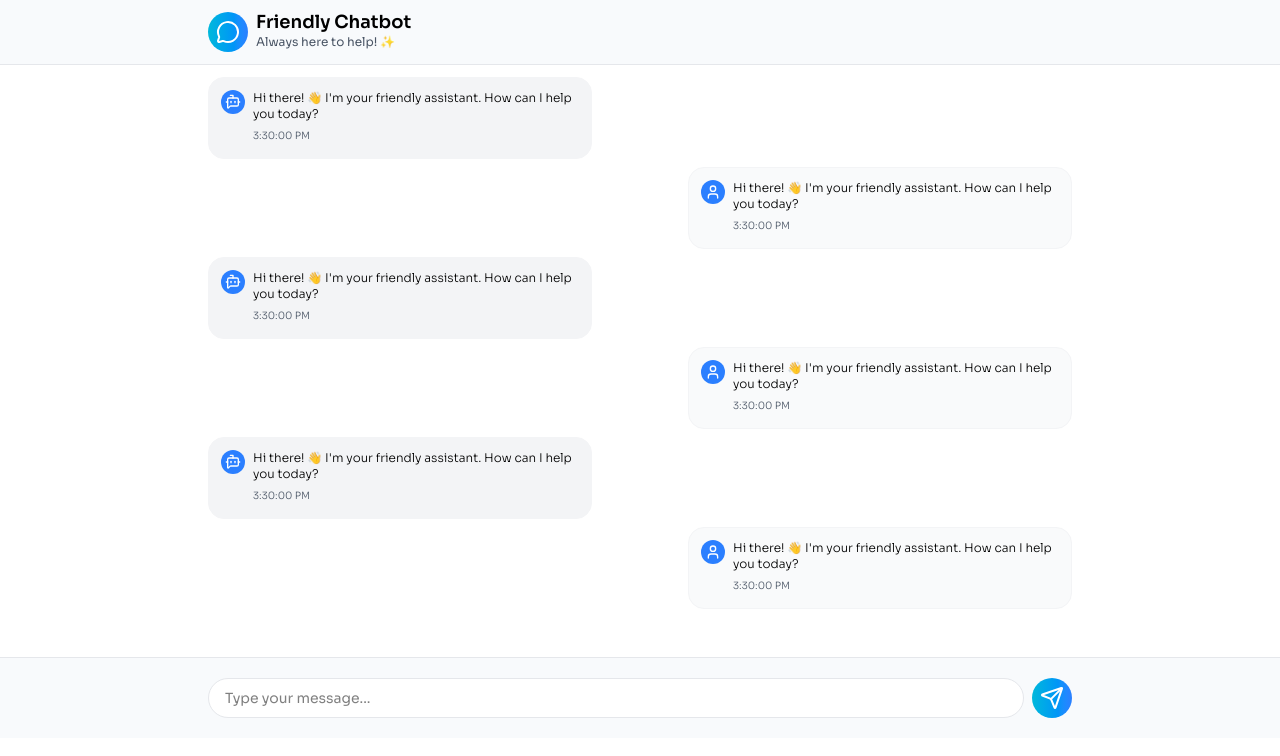
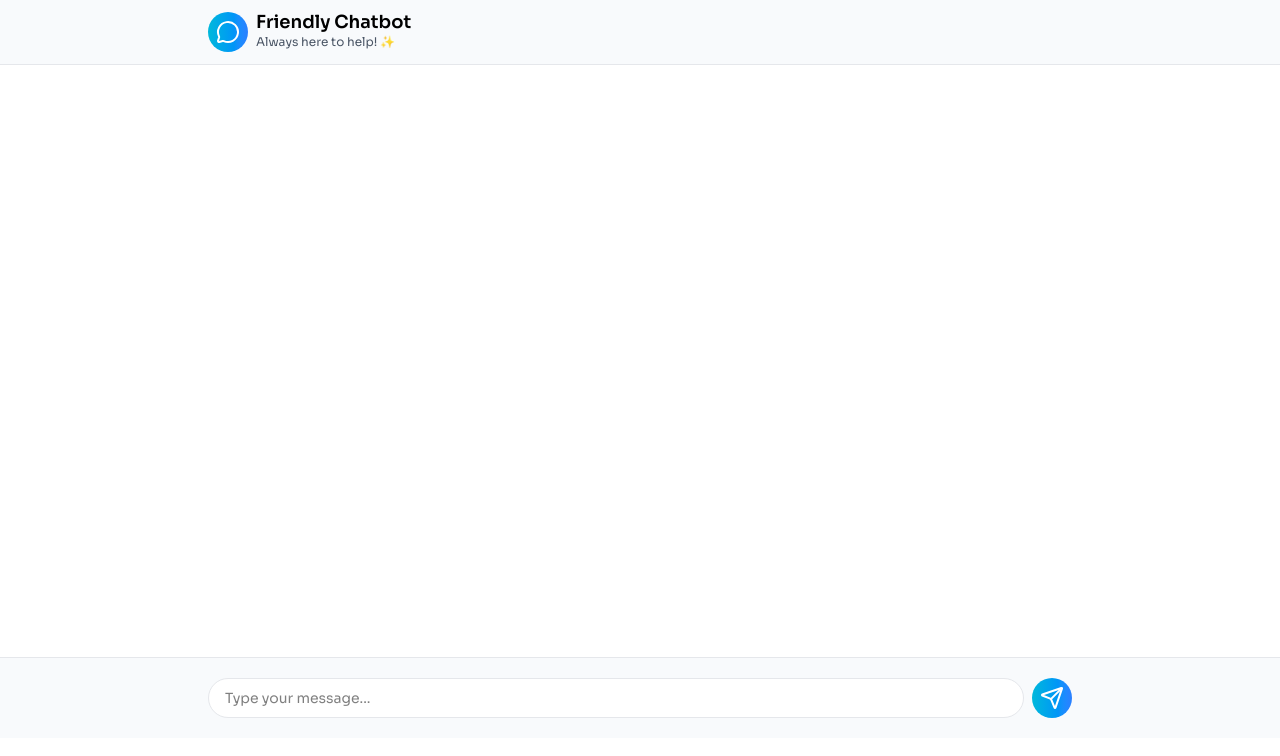
Before and after one commit to nhmnazmul22/react-ai-chat-bot, a React (Vite) app in the folder frontend/: page / in a window 1280 px wide. Shown: the top 756 px of the page. Built offline with nearby package versions, Linux system fonts and the light colour scheme.

Commit message:
feat: Create context and create hooks for store messages

```diff
--- a/frontend/src/App.tsx
+++ b/frontend/src/App.tsx
@@ -1,11 +1,14 @@
 import Conversation from "./components/Conversation/Conversation";
 import Layout from "./components/Layout/Layout";
+import { ConversationContextProvider } from "./context/ConversationContext";
 
 function App() {
   return (
-    <Layout>
-      <Conversation></Conversation>
-    </Layout>
+    <ConversationContextProvider>
+      <Layout>
+        <Conversation></Conversation>
+      </Layout>
+    </ConversationContextProvider>
   );
 }
 
--- a/frontend/src/components/Conversation/Conversation.tsx
+++ b/frontend/src/components/Conversation/Conversation.tsx
@@ -1,41 +1,40 @@
+import useConversationContext from "../../hooks/useConversationContext";
 import Container from "../Layout/Container";
 import Message from "./Message";
 
 const Conversation = () => {
+  const { messages, loading } = useConversationContext();
   return (
     <div className="min-h-[74vh] max-h-[74px] h-full p-3 overflow-y-auto">
       <Container>
-        <div className="flex flex-col gap-2 justify-between">
-          <Message
-            text="Hi there! 👋 I'm your friendly assistant. How can I help you today?"
-            date="2025-09-05T15:30:00.000Z"
-            position="left"
-          ></Message>
-          <Message
-            text="Hi there! 👋 I'm your friendly assistant. How can I help you today?"
-            date="2025-09-05T15:30:00.000Z"
-            position="right"
-          ></Message>
-          <Message
-            text="Hi there! 👋 I'm your friendly assistant. How can I help you today?"
-            date="2025-09-05T15:30:00.000Z"
-            position="left"
-          ></Message>
-          <Message
-            text="Hi there! 👋 I'm your friendly assistant. How can I help you today?"
-            date="2025-09-05T15:30:00.000Z"
-            position="right"
-          ></Message>
-          <Message
-            text="Hi there! 👋 I'm your friendly assistant. How can I help you today?"
-            date="2025-09-05T15:30:00.000Z"
-            position="left"
-          ></Message>
-          <Message
-            text="Hi there! 👋 I'm your friendly assistant. How can I help you today?"
-            date="2025-09-05T15:30:00.000Z"
-            position="right"
-          ></Message>
+        <div className="flex flex-col gap-5 justify-between">
+          {messages.length > 0 &&
+            messages.map((message, index) => {
+              if (message.type === "user") {
+                return (
+                  <Message
+                    key={index}
+                    text={message.text}
+                    date={message.date.toISOString()}
+                    position="right"
+                  ></Message>
+                );
+              }
+
+              if (message.type === "ai") {
+                return (
+                  <Message
+                    key={index}
+                    text={message.text}
+                    date={message.date.toISOString()}
+                    position="left"
+                  ></Message>
+                );
+              }
+            })}
+          {loading && (
+            <Message text={"Thinking...."} date="" position="left"></Message>
+          )}
         </div>
       </Container>
     </div>
--- a/frontend/src/components/InputContainer/InputContainer.tsx
+++ b/frontend/src/components/InputContainer/InputContainer.tsx
@@ -1,17 +1,60 @@
 import { Send } from "lucide-react";
 import Container from "../Layout/Container";
+import { type FormEvent } from "react";
+import useConversationContext from "../../hooks/useConversationContext";
+import type { MessageType } from "../../type";
 
 const InputContainer = () => {
+  const { setLoading, handleAddNewMessage } = useConversationContext();
+
+  const handleAiResponse = (messageObj: MessageType) => {
+    console.log("MessageObj", messageObj);
+    const aiPromise: Promise<MessageType> = Promise.resolve({
+      type: "ai",
+      text: "Hello World from ai",
+      date: new Date(Date.now()),
+    });
+
+    const data = aiPromise.then((res) => res);
+    return data;
+  };
+
+  const handleSubmit = (e: FormEvent) => {
+    e.preventDefault();
+    const form = e.target as HTMLFormElement;
+    const message = (form.elements.namedItem("message") as HTMLInputElement)
+      ?.value;
+    const messageObj: MessageType = {
+      type: "user",
+      text: message,
+      date: new Date(Date.now()),
+    };
+
+    handleAddNewMessage(messageObj);
+    form.reset();
+
+    setTimeout(async () => {
+      const aiMessage = await handleAiResponse(messageObj);
+      handleAddNewMessage(aiMessage);
+      setLoading(true);
+    }, 2000);
+    setLoading(false);
+  };
+
   return (
     <div className="bg-slate-50 py-5 border-t border-gray-200">
       <Container>
-        <form className="flex gap-2">
+        <form onSubmit={handleSubmit} className="flex gap-2">
           <input
             type="text"
             placeholder="Type your message..."
+            name="message"
             className="flex-1 bg-white px-4 outline-0 border border-gray-200 rounded-full text-sm"
           />
-          <button className="bg-linear-to-r from-cyan-500 to-blue-500 p-2 text-white rounded-full">
+          <button
+            type="submit"
+            className="bg-linear-to-r from-cyan-500 to-blue-500 p-2 text-white rounded-full"
+          >
             <Send size={24} />
           </button>
         </form>
--- /dev/null
+++ b/frontend/src/context/ConversationContext.tsx
@@ -0,0 +1,47 @@
+import {
+  createContext,
+  useState,
+  type Dispatch,
+  type SetStateAction,
+} from "react";
+import type { MessageType } from "../type";
+
+type ContextType = {
+  loading: boolean;
+  setLoading: Dispatch<SetStateAction<boolean>>;
+  messages: MessageType[];
+  handleAddNewMessage: (newMessage: MessageType) => void;
+};
+
+const ConversationContext = createContext<ContextType>({
+  loading: false,
+  setLoading: () => {},
+  messages: [],
+  handleAddNewMessage: () => {},
+});
+
+export const ConversationContextProvider = ({
+  children,
+}: {
+  children: React.ReactNode;
+}) => {
+  const [messages, setMessages] = useState<MessageType[]>([]);
+  const [loading, setLoading] = useState(false);
+
+  const handleAddNewMessage = (newMessage: MessageType) => {
+    const newMessages = [...messages, newMessage];
+    console.log("newMessages", newMessages);
+    setMessages(newMessages);
+  };
+
+  console.log("message", messages);
+  return (
+    <ConversationContext.Provider
+      value={{ loading, setLoading, messages, handleAddNewMessage }}
+    >
+      {children}
+    </ConversationContext.Provider>
+  );
+};
+
+export default ConversationContext;
--- /dev/null
+++ b/frontend/src/hooks/useConversationContext.tsx
@@ -0,0 +1,11 @@
+import { useContext } from "react";
+import ConversationContext from "../context/ConversationContext";
+
+const useConversationContext = () => {
+  const { loading, setLoading, messages, handleAddNewMessage } =
+    useContext(ConversationContext);
+
+  return { loading, setLoading, messages, handleAddNewMessage };
+};
+
+export default useConversationContext;
--- /dev/null
+++ b/frontend/src/type/index.ts
@@ -0,0 +1,5 @@
+export interface MessageType {
+  type: "user" | "ai";
+  text: string;
+  date: Date;
+}
```
